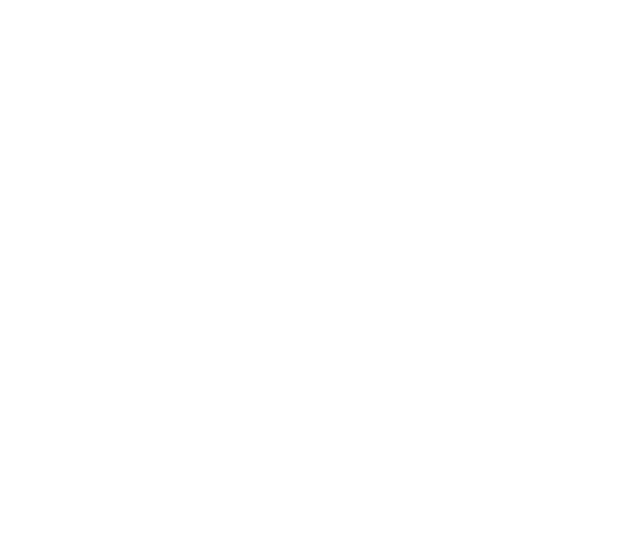
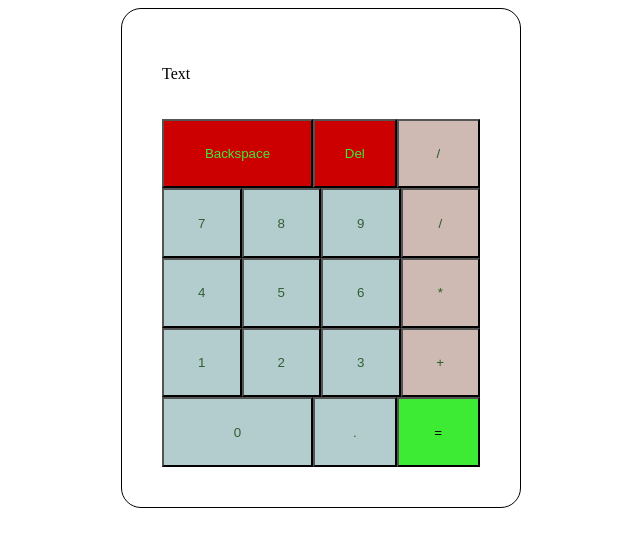
Before and after one commit to E-Trinh/WebCalculator, a plain HTML site: page index.html in a window 1280 px wide. Shown: the whole page, without its empty margins (319-959 px from the left). Drawn offline with Linux system fonts and the light colour scheme.

Commit message:
Added all buttons and formating

```diff
--- a/index.html
+++ b/index.html
@@ -9,6 +9,44 @@
     <title>Calculator</title>
 </head>
 <body>
+    <div class="container">
+        <div class="calculator">
+            <div class="screen">
+                <p>Text</p>
+            </div>
+            <div class="keypad">
+                <div class="keypad-row">
+                    <button class="backspace">Backspace</button>
+                    <button class="del">Del</button>
+                    <button class="operator">/</button>
+                </div>
+                <div class="keypad-row">
+                    <button class="operand">7</button>
+                    <button class="operand">8</button>
+                    <button class="operand">9</button>
+                    <button class="operator">/</button>
+                </div>
+                <div class="keypad-row">
+                    <button class="operand">4</button>
+                    <button class="operand">5</button>
+                    <button class="operand">6</button>
+                    <button class="operator">*</button>
 
+                </div>
+                <div class="keypad-row">
+                    <button class="operand">1</button>
+                    <button class="operand">2</button>
+                    <button class="operand">3</button>
+                    <button class="operator">+</button>
+
+                </div>
+                <div class="keypad-row">
+                    <button class="zero">0</button>
+                    <button class="operand">.</button>
+                    <button class="equal">=</button>
+                </div>
+            </div>
+        </div>
+    </div>
 </body>
 </html>
--- a/styles.css
+++ b/styles.css
@@ -0,0 +1,71 @@
+* {
+    box-sizing: border-box;
+}
+
+.container {
+    display: flex;
+    justify-content: center;
+    align-items: center;
+}
+
+.calculator {
+    display: flex;
+    flex-direction: column;
+    height: 500px;
+    width: 400px;
+    border-style: solid;
+    border-color: #000000;
+    border-width: 1px;
+    border-radius: 20px;
+    padding: 40px;
+}
+
+.screen {
+    flex: 1;
+}
+
+.keypad {
+    flex: 5;
+    display: flex;
+    flex-direction: column;
+}
+
+.keypad-row {
+    flex: 1;
+    display: flex;
+}
+
+.operand {
+    flex: 1;
+    background-color: #b3cdce;
+    color: #325E34;
+}
+
+.zero {
+    flex: 2;
+    background-color: #b3cdce;
+    color: #325E34;
+}
+
+.operator {
+    flex: 1;
+    background-color: #cebab3;
+    color: #275C26;
+}
+
+.del,
+.backspace {
+    flex: 1;
+    background-color: #cc0000;
+    color: #3DEB34
+}
+
+.backspace {
+    flex: 2;
+}
+
+.equal {
+    flex: 1;
+    background-color: #3DEB35;
+    color: #000000;
+}
```
